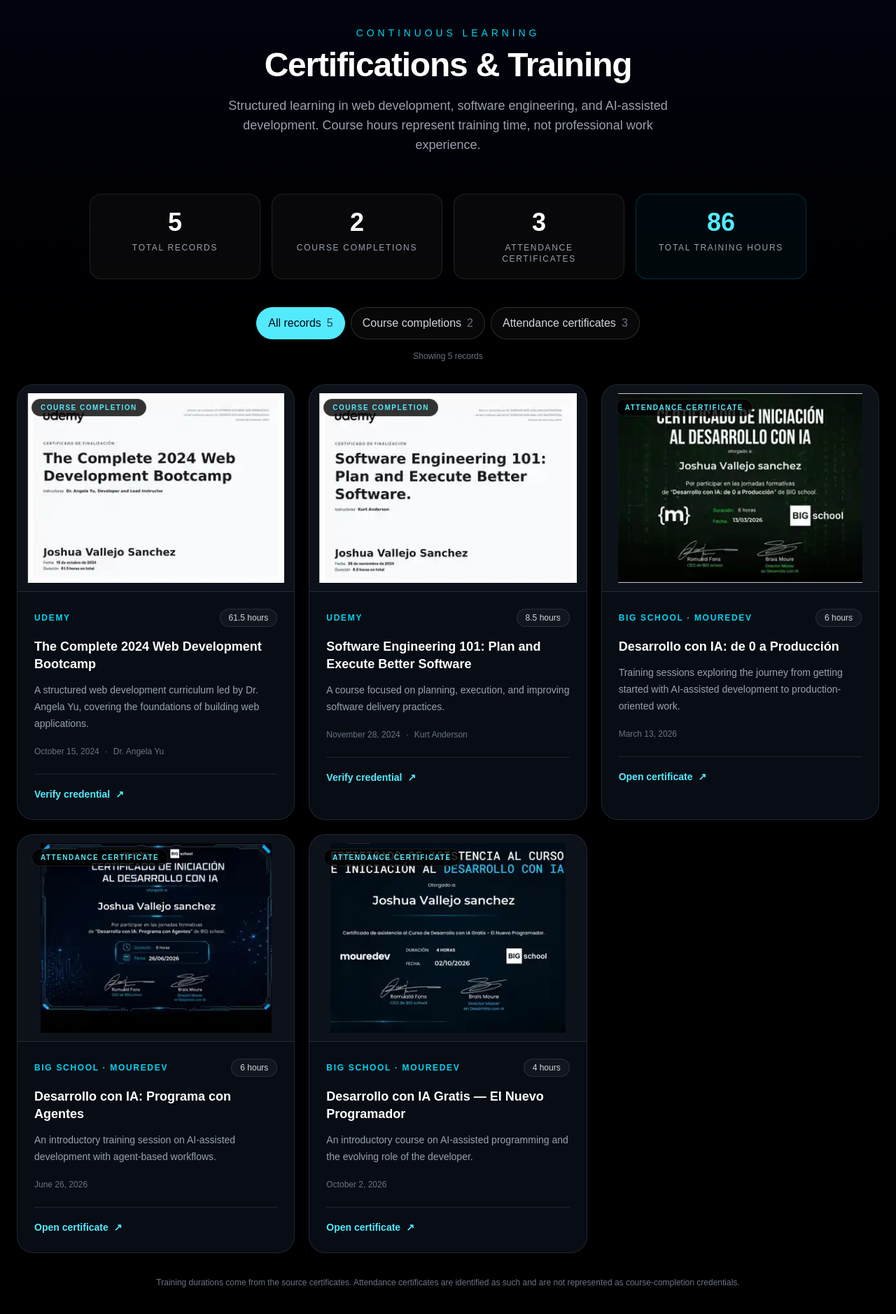
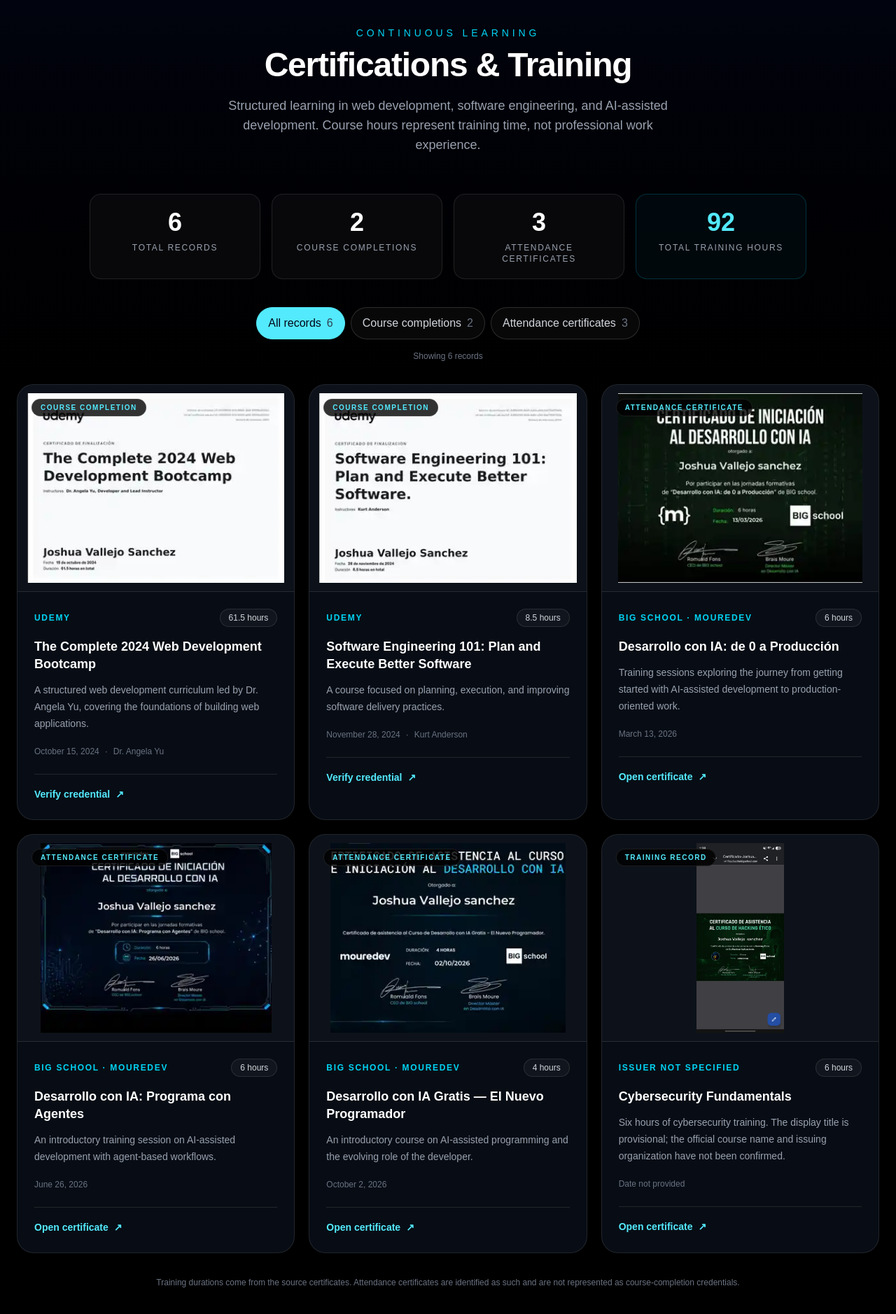
Before and after one commit to Dleteo/Nexus-AI, a Next.js app: page / in a window 1280 px wide. Shown: the part 5845-7723 px from the top of the page at 70% size. Built offline with nearby package versions, Linux system fonts and the light colour scheme; no server answers.

Commit message:
Add six-hour cybersecurity training record

```diff
--- a/data/certifications.ts
+++ b/data/certifications.ts
@@ -2,7 +2,7 @@ export type Certification = {
   id: string;
   title: string;
   issuer: string;
-  credentialType: "Course completion" | "Attendance certificate";
+  credentialType: "Course completion" | "Attendance certificate" | "Training record";
   date: string;
   hours: number;
   image: string;
@@ -73,6 +73,17 @@ export const certifications: Certification[] = [
     description:
       "An introductory course on AI-assisted programming and the evolving role of the developer.",
   },
+  {
+    id: "cybersecurity-fundamentals",
+    title: "Cybersecurity Fundamentals",
+    issuer: "Issuer not specified",
+    credentialType: "Training record",
+    date: "Date not provided",
+    hours: 6,
+    image: "/certificates/Cibersecurity.webp",
+    description:
+      "Six hours of cybersecurity training. The display title is provisional; the official course name and issuing organization have not been confirmed.",
+  },
 ];
 
 export const totalTrainingHours = certifications.reduce(
```
